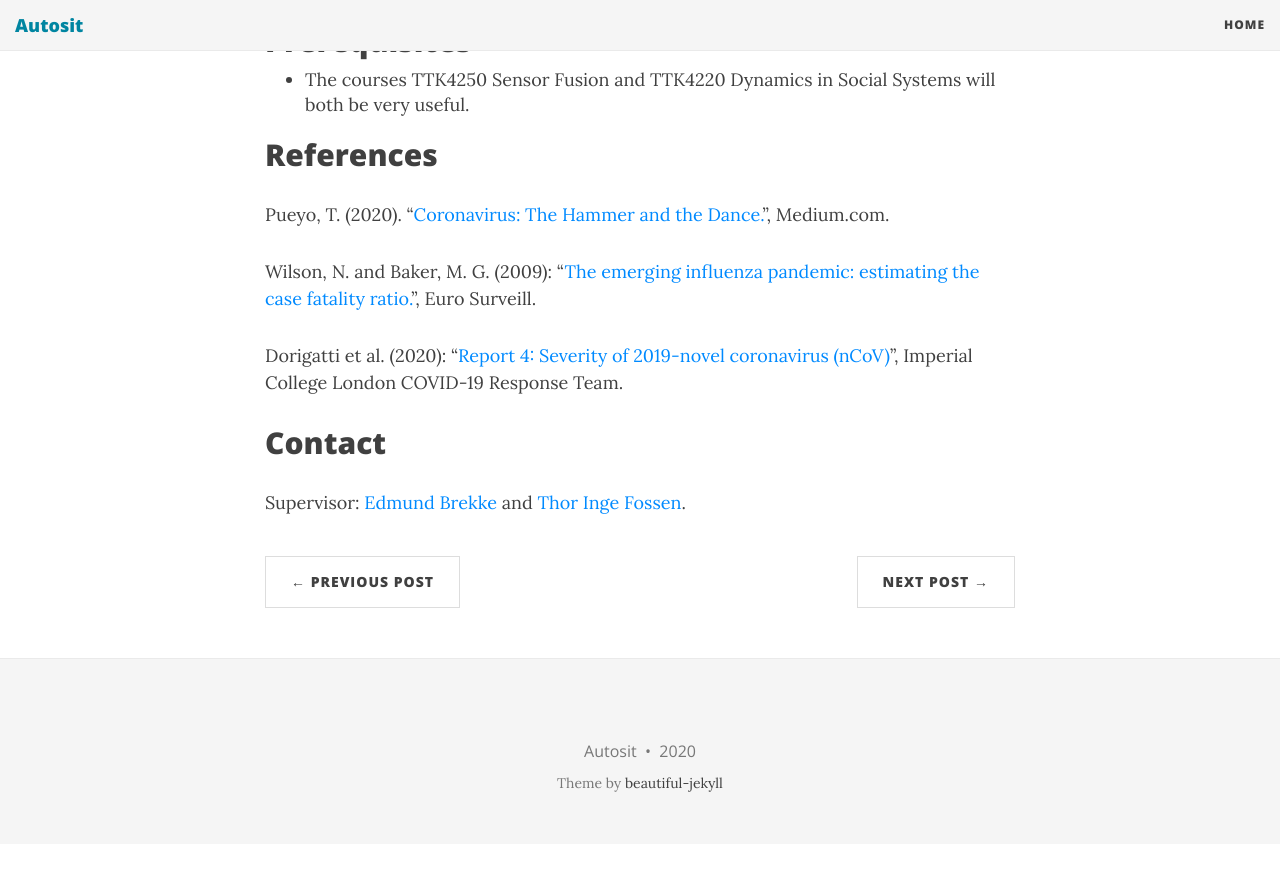
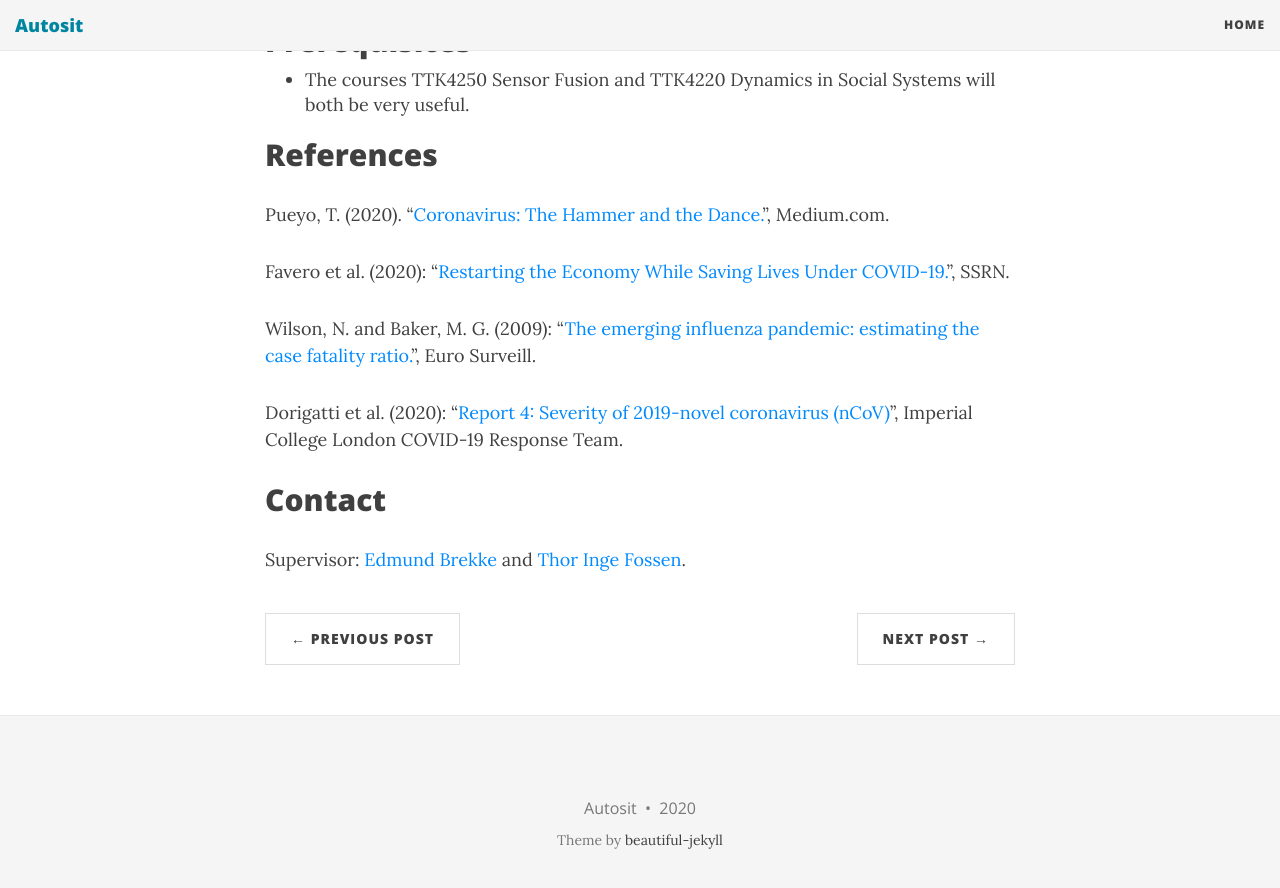
Before and after one commit to autosit/autosit.github.io, a Jekyll site: the page built from _posts/2020-04-08-corona.md, in a window 1280 px wide and 900 px high, scrolled down 1909 px. Shown: the top 888 px of the window. Built offline with Jekyll 4.4.1, drawn with Linux system fonts in a browser that asks for light colours; nearby versions of some CDN libraries; before the commit the page ends 2753 px from its top, so only the background shows below that; some of the changed lines change nothing that is shown.

Commit message:
one more reference in corona project

```diff
--- a/_posts/2020-04-08-corona.md
+++ b/_posts/2020-04-08-corona.md
@@ -45,6 +45,8 @@ In the MSc thesis the goal is to investigate the suitability of different infect
 ## References
 Pueyo, T. (2020). "[Coronavirus: The Hammer and the Dance.][Pueyo2020]", Medium.com.
 
+Favero et al. (2020): "[Restarting the Economy While Saving Lives Under COVID-19.][Favero2020]", SSRN.
+
 Wilson, N. and Baker, M. G. (2009): “[The emerging influenza pandemic: estimating the case fatality ratio.][Wilson2009]”, Euro Surveill.
 
 Dorigatti et al. (2020): “[Report 4: Severity of 2019-novel coronavirus (nCoV)][Dorigatti2020]”, Imperial College London COVID-19 Response Team.
@@ -60,4 +62,5 @@ Supervisor: [Edmund Brekke] and [Thor Inge Fossen].
 [Dorigatti2020]: https://www.imperial.ac.uk/media/imperial-college/medicine/sph/ide/gida-fellowships/Imperial-College-COVID19-severity-10-02-2020.pdf
 [Trond Andresen]: https://www.ntnu.edu/employees/trond.andresen
 [Thor Inge Fossen]: https://www.ntnu.edu/employees/thor.fossen
-[Adil Rasheed]: www.ntnu.edu/employees/adil.rasheed
+[Adil Rasheed]: https://www.ntnu.edu/employees/adil.rasheed
+[Favero2020]: https://papers.ssrn.com/sol3/papers.cfm?abstract_id=3580626
```
